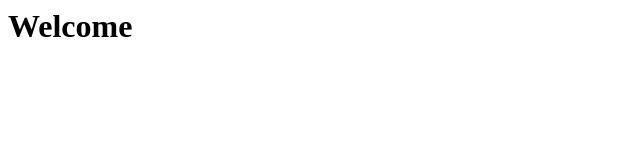
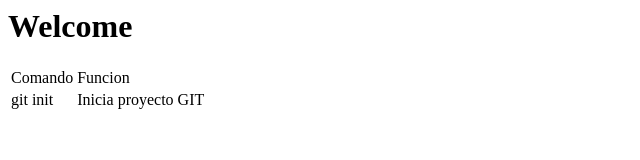
Before and after one commit to pmluque/demo-git, a plain HTML site: page index.html in a window 1280 px wide. Shown: the whole page, without its empty margins (0-640 px from the left). Drawn offline with Linux system fonts and the light colour scheme.

Commit message:
FEATURE XXXX REQUIREMENT YYYY - Nueva tabla para describir los comandos

```diff
--- a/index.html
+++ b/index.html
@@ -4,5 +4,9 @@
 </head>
 <body>
   <h1>Welcome</h1>
+  <table>
+         <tr><td>Comando</td><td>Funcion</td></tr>
+	 <tr><td>git init</td><td>Inicia proyecto GIT</td></tr>
+  </table>
 </body>
 </html>
```
